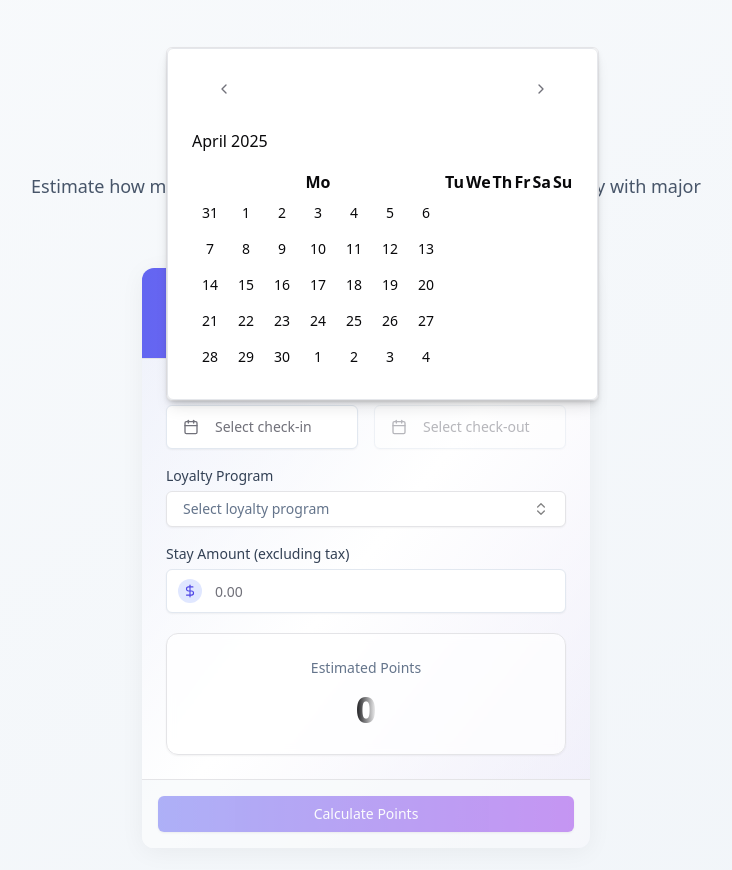
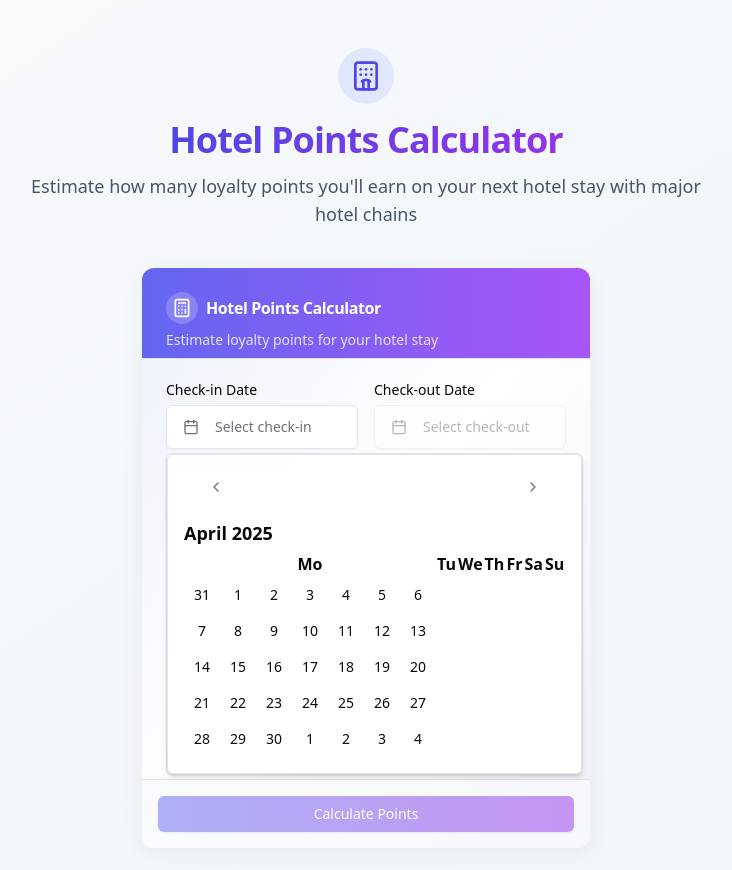
Before and after one commit to Code-Hugo/hotel-points-app, a React (Vite) app: page / in a window 1280 px wide. Both pictures are taken after a click on the button "Select check-in". Shown: the top 870 px of the page, without its empty margins (274-1006 px from the left). Built offline with nearby package versions, Linux system fonts and the light colour scheme.

Commit message:
Tweak calendar layout and alignment to continue UI fixes

```diff
--- a/src/components/ui/calendar.tsx
+++ b/src/components/ui/calendar.tsx
@@ -14,7 +14,7 @@ function CustomNav() {
   const { goToMonth, previousMonth, nextMonth } = useNavigation()
 
   return (
-    <div className="flex items-center justify-between w-full px-4 mb-2">
+    <div className="flex items-center justify-between px-4 mb-1">
       <button
         type="button"
         onClick={() => previousMonth && goToMonth(previousMonth)}
@@ -51,7 +51,7 @@ function Calendar({
       showOutsideDays={showOutsideDays}
       locale={enGB}
       className={cn(
-        "w-full max-w-md mx-auto p-6 bg-white rounded-xl shadow-lg border border-gray-200",
+        "w-full max-w-md mx-auto p-4 bg-white rounded-xl shadow border",
         className
       )}
       components={{
@@ -59,17 +59,18 @@ function Calendar({
         Nav: CustomNav,
       }}
       classNames={{
-        months: "flex flex-col space-y-4",
-        month: "space-y-4",
-        caption: "flex justify-center text-xl font-semibold text-gray-900",
-        nav: "flex items-center justify-between w-full px-2",
-        table: "w-full border-collapse text-sm",
-        head_row: "",
+        months: "space-y-4",
+        month: "space-y-1",
+        caption: "text-center text-lg font-semibold",
+        caption_label: "text-lg font-bold",
+        nav: "flex items-center justify-between",
+        table: "w-full border-collapse table-fixed text-sm",
+        head_row: "text-center",
         head_cell:
-          "text-muted-foreground text-center font-semibold text-xs py-1",
+          "text-muted-foreground font-semibold text-xs py-1 px-2 text-center",
         row: "",
         cell: cn(
-          "text-center w-[40px] h-[40px] p-0 align-middle",
+          "text-center p-1 align-middle",
           props.mode === "range"
             ? "[&:has(>.day-range-end)]:rounded-r-md [&:has(>.day-range-start)]:rounded-l-md"
             : "[&:has([aria-selected])]:rounded-md"
@@ -80,7 +81,8 @@ function Calendar({
         ),
         day_selected:
           "bg-primary text-white hover:bg-primary focus:bg-primary",
-        day_today: "border border-primary text-primary font-bold",
+        day_today:
+          "border border-primary text-primary font-bold",
         day_outside:
           "text-muted-foreground opacity-50 aria-selected:bg-accent/50",
         day_disabled: "text-muted-foreground opacity-50",
```
Also changed, not shown: 4 other files (tests, documents, lock files or other folders).
